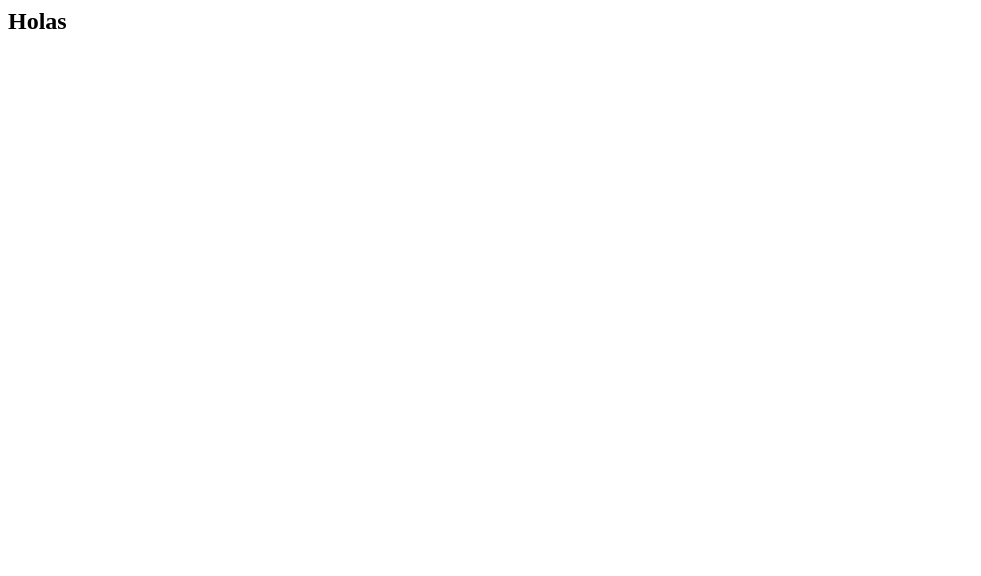
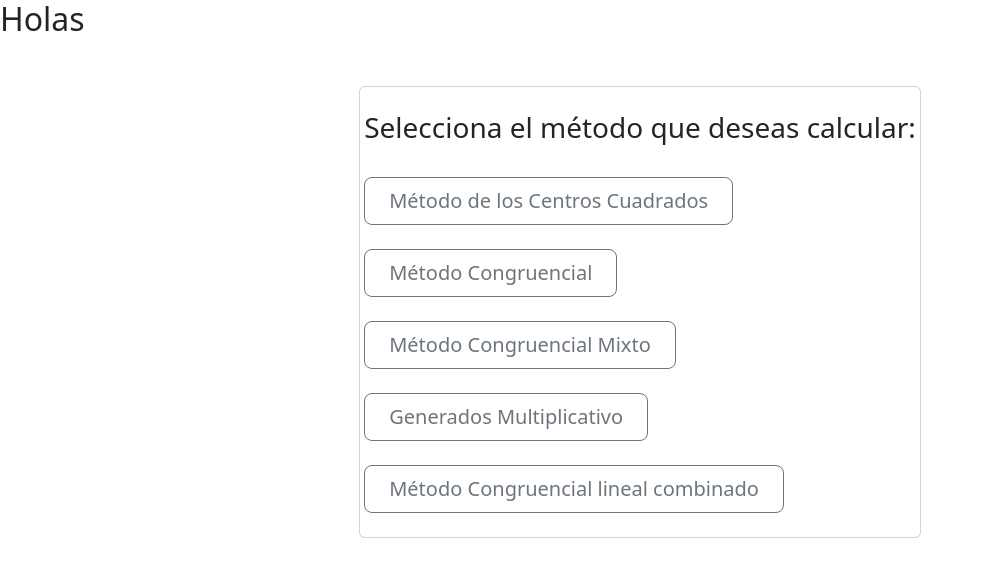
Before and after one commit to DianaMacias77/Proyecto1Metodos, a website built with webpack: page index.html in a window 1280 px wide. Shown: the whole page, without its empty margins (0-981 px from the left). Built offline with nearby package versions, Linux system fonts and the light colour scheme.

Commit message:
index con botones a métodos

```diff
--- a/index.html
+++ b/index.html
@@ -8,5 +8,34 @@
 <body>
     <h2>Holas</h2>
     <script src="js//main.js"></script>
+    <div class="col-lg-6 mx-auto">
+        <div class= "container mt-5 mb-5 d-flex justify-content-center">
+            <div class="card px-1 py-4">
+            <h3>Selecciona el método que deseas calcular: </h3>
+            <br>
+            <a href="">
+                <button type="button" class="btn btn-outline-secondary btn-lg px-4">Método de los Centros Cuadrados</button>
+            </a>
+            <br>
+            <a href="">
+                <button type="button" class="btn btn-outline-secondary btn-lg px-4">Método Congruencial</button>
+            </a>
+            <br>
+            <a href="">
+                <button type="button" class="btn btn-outline-secondary btn-lg px-4">Método Congruencial Mixto</button>
+            </a>
+            <br>
+            <a href="">
+                <button type="button" class="btn btn-outline-secondary btn-lg px-4">Generados Multiplicativo</button>
+            </a>
+            <br>
+            <a href="">
+                <button type="button" class="btn btn-outline-secondary btn-lg px-4">Método Congruencial lineal combinado</button>
+            </a>
+            </div>
+        </div>
+    </div>
 </body>
+    <link href="https://cdn.jsdelivr.net/npm/bootstrap@5.2.1/dist/css/bootstrap.min.css" rel="stylesheet" integrity="sha384-iYQeCzEYFbKjA/T2uDLTpkwGzCiq6soy8tYaI1GyVh/UjpbCx/TYkiZhlZB6+fzT" crossorigin="anonymous">
+    <script src="https://cdn.jsdelivr.net/npm/bootstrap@5.2.1/dist/js/bootstrap.bundle.min.js" integrity="sha384-u1OknCvxWvY5kfmNBILK2hRnQC3Pr17a+RTT6rIHI7NnikvbZlHgTPOOmMi466C8" crossorigin="anonymous"></script>
 </html>
```
